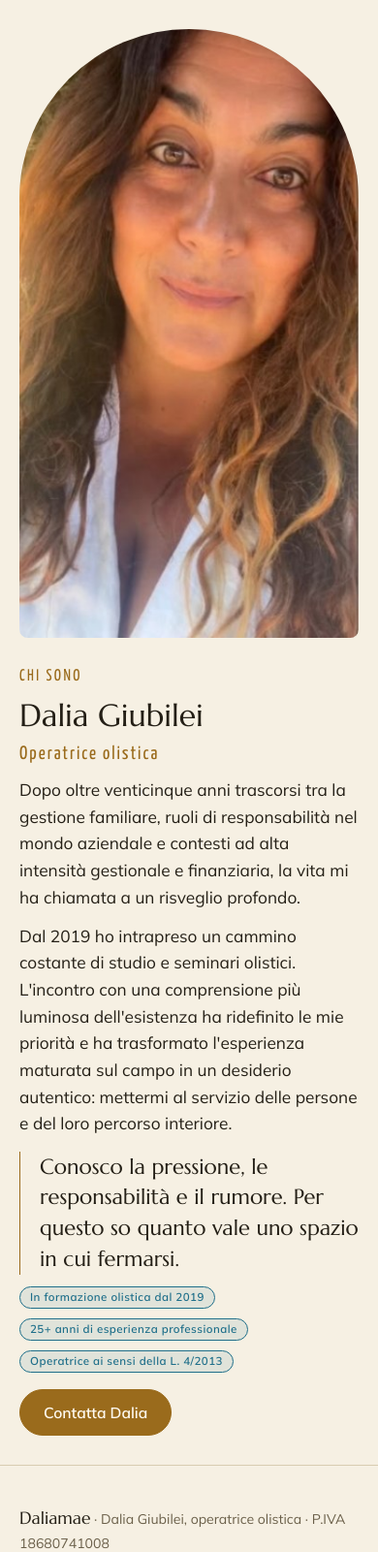
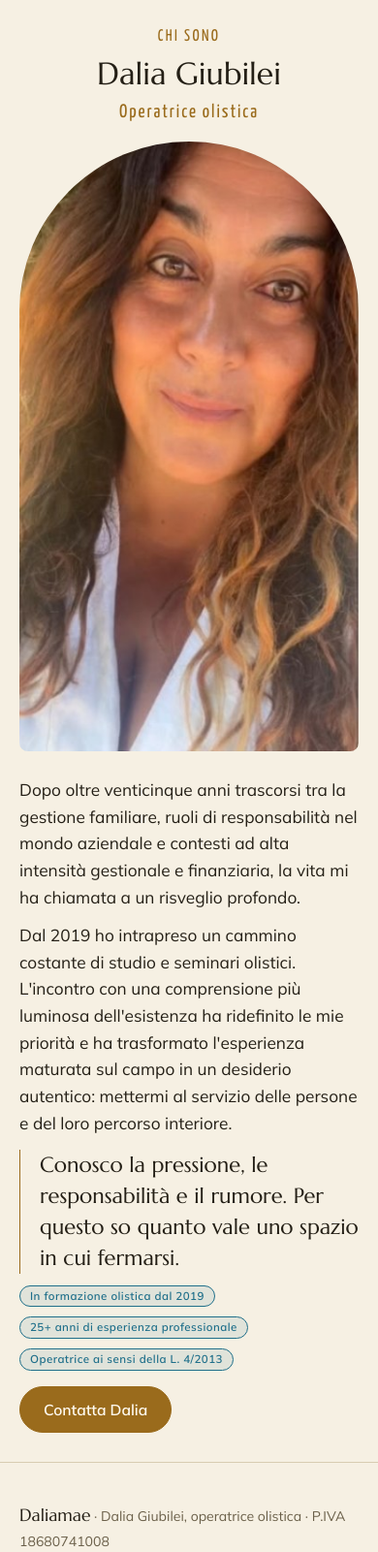
Before and after one commit to daliagiubilei-dot/mio-sito, a Flask app: page /chi-sono in a window 390 px wide. Shown: the part 65-1666 px from the top of the page at 97% size. Run offline with Flask 3, Linux system fonts and the light colour scheme.

Commit message:
Telefono: «Scopri i percorsi» di nuovo cliccabile; in Chi sono il titolo sopra la foto
Co-Authored-By: Claude Opus 5.5 <noreply@anthropic.com>
Claude-Session: https://claude.ai/code/session_01LcBrYTRf5CdQ3QyU1xbge8

```diff
--- a/static/css/style.css
+++ b/static/css/style.css
@@ -423,7 +423,7 @@ footer .social a:hover{color:var(--gold2);border-color:var(--gold)}
   /* "Prenota" sulla riga di "Abitalo.", "Scopri i percorsi" come link discreto sotto il testo */
   .hero h1 em{line-height:48px}
   .h1-cta{display:inline-flex;position:absolute;right:0;bottom:4px;padding:9px 16px;font-size:.88rem;line-height:1.2;white-space:nowrap}
-  .hero .cta{margin-top:10px}
+  .hero .cta{margin-top:10px;position:relative;z-index:2}
   .hero .cta .btn.primary{display:none}
   .hero .cta .btn.ghost{border:0;padding:4px 0;border-radius:0;font-size:1rem;letter-spacing:.01em}
   .hero .cta .arrow{display:inline;margin-left:2px}
@@ -442,3 +442,14 @@ footer .social a:hover{color:var(--gold2);border-color:var(--gold)}
 .nl-priv{display:flex;gap:8px;align-items:flex-start;font-size:.82rem;line-height:1.45;color:var(--muted)}
 .nl-priv input{margin-top:3px;flex:none}
 .nl-msg{color:var(--gold2);margin:0 0 6px;font-size:.92rem}
+
+/* Chi sono su telefono: "Chi sono · Dalia Giubilei · Operatrice olistica" sopra la foto */
+@media (max-width:860px){
+  .about-sec .about{display:flex;flex-direction:column;align-items:stretch;gap:12px;min-height:0}
+  .about-sec .about .txt{display:contents}
+  .about-sec .about .txt > *{order:5}
+  .about-sec .about .txt > .label{order:1;text-align:center}
+  .about-sec .about .txt > h1{order:2;text-align:center;margin:0}
+  .about-sec .about .txt > .role{order:3;text-align:center}
+  .about-sec .about img{order:4;margin:8px auto 14px}
+}
```
